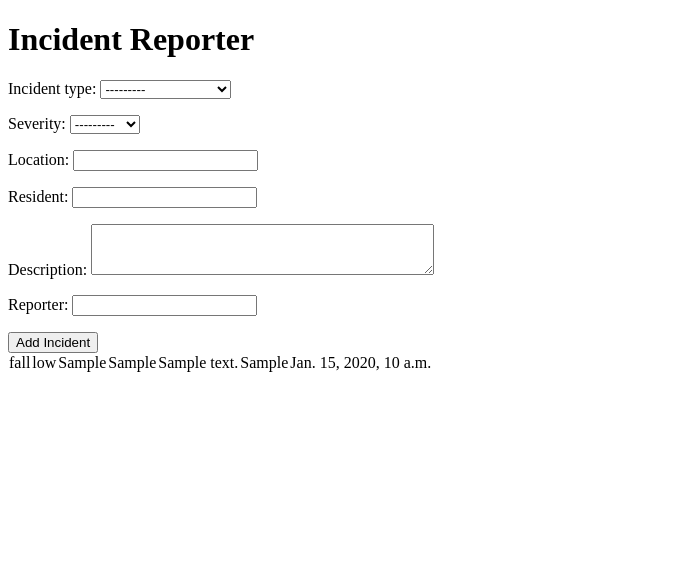
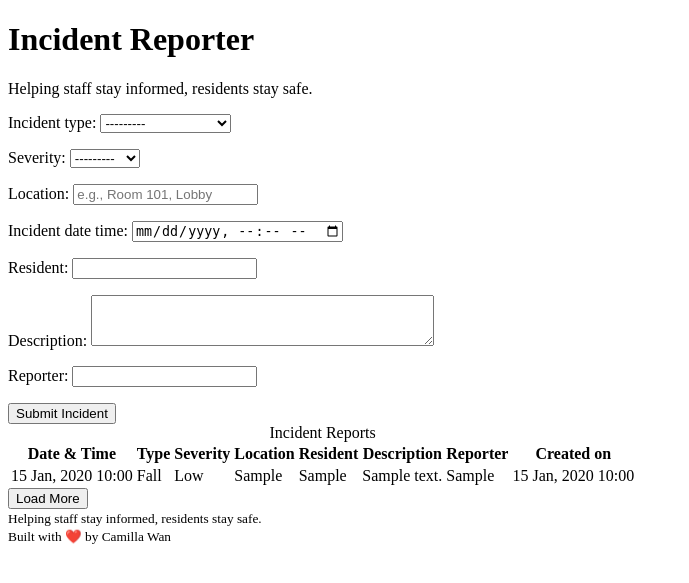
Before and after one commit to CamillaWan/incident-reporter, a Django app: page / in a window 1280 px wide. Shown: the top 583 px of the page, without its empty margins (0-689 px from the left). Run offline with Django 5.2, Linux system fonts and the light colour scheme; tables that the repository leaves empty hold one stand-in row (values such as "Sample post"); some libraries are stand-ins or nearby versions.

Commit message:
feat: add incident_date_time field and enhance forms and templates for incident reporting

```diff
--- a/reporter/forms.py
+++ b/reporter/forms.py
@@ -4,7 +4,13 @@ from .models import Incident
 class IncidentForm(forms.ModelForm):
     class Meta:
         model = Incident
-        fields = ['incident_type', 'severity', 'location', 'resident', 'description', 'reporter']
+        fields = ['incident_type', 'severity', 'location', 'incident_date_time', 'resident', 'description', 'reporter']
         widgets = {
             'description': forms.Textarea(attrs={'rows': 3}),
+            'location': forms.TextInput(attrs={'placeholder': 'e.g., Room 101, Lobby', 'class': 'form-control'}),
+            'incident_date_time': forms.DateTimeInput(
+            attrs={
+                'type': 'datetime-local', # HTML5 datetime-local input
+                'class': 'form-control', # Bootstrap class for styling
+            }, format='%Y-%m-%dT%H:%M'),
         }
--- a/reporter/models.py
+++ b/reporter/models.py
@@ -2,20 +2,20 @@ from django.db import models
 
 class Incident(models.Model):
     INCIDENT_TYPES = [
-        ('fall', 'Fall'),
-        ('medication', 'Medication Error'),
-        ('behavioral', 'Behavioral'),
-        ('equipment', 'Equipment Failure'),
-        ('infection', 'Infection'),
-        ('injury', 'Injury'),
-        ('other', 'Other'),
+        ('Fall', 'Fall'),
+        ('Medication', 'Medication Error'),
+        ('Behavioral', 'Behavioral'),
+        ('Equipment', 'Equipment Failure'),
+        ('Infection', 'Infection'),
+        ('Injury', 'Injury'),
+        ('Other', 'Other'),
     ]
 
     SEVERITY_LEVELS = [
-        ('low', 'Low'),
-        ('medium', 'Medium'),
-        ('high', 'High'),
-        ('critical', 'Critical'),
+        ('Low', 'Low'),
+        ('Medium', 'Medium'),
+        ('High', 'High'),
+        ('Critical', 'Critical'),
     ]
 
     timestamp = models.DateTimeField(auto_now_add=True)  # Date & Time
@@ -25,6 +25,8 @@ class Incident(models.Model):
     resident = models.CharField(max_length=255)  # Resident
     description = models.TextField()  # Description
     reporter = models.CharField(max_length=255)  # Reporter
+    incident_date_time = models.DateTimeField(null=True, blank=True)  # Incident Date & Time
+
 
     class Meta:
         ordering = ['-timestamp']
--- a/reporter/templates/reporter/list.html
+++ b/reporter/templates/reporter/list.html
@@ -8,18 +8,29 @@
     <script src="https://unpkg.com/alpinejs" defer></script>
 </head>
 <body>
+    <header>
         <h1>Incident Reporter</h1>
-
+        <p>Helping staff stay informed, residents stay safe.</p>
+    </header>
+    <section>
          <!-- Incident Form -->
         <form hx-post="{% url 'add_incident' %}" hx-target="#incident-table" hx-swap="outerHTML">
             {{ form.as_p }}
             {% csrf_token %}
-        <button type="submit">Add Incident</button>
+            <button type="submit">Submit Incident</button>
         </form>
+    </section>
 
+    <section>
         <!-- Incident Table -->
-    <div id="incident-table" hx-get="{% url 'load_more_incidents' %}?offset=0" hx-trigger="load">
+        <div id="incident-table">
             {% include 'reporter/partials/incident_table.html' %}
         </div>
+    </section>
+    <footer>
+        <small>Helping staff stay informed, residents stay safe.</small> </br>
+        <small>Built with ❤️ by Camilla Wan</small>
+    </footer>
+
 </body>
 </html>
--- a/reporter/templates/reporter/partials/incident_rows.html
+++ b/reporter/templates/reporter/partials/incident_rows.html
@@ -1,12 +1,13 @@
 <!-- reporter/templates/reporter/partials/incident_rows.html -->
 {% for incident in incidents %}
 <tr>
+    <td>{{ incident.incident_date_time|date:"d M, Y H:i" }}</td>
     <td>{{ incident.incident_type }}</td>
     <td>{{ incident.severity }}</td>
     <td>{{ incident.location }}</td>
     <td>{{ incident.resident }}</td>
     <td>{{ incident.description }}</td>
     <td>{{ incident.reporter }}</td>
-    <td>{{ incident.timestamp }}</td>
+    <td>{{ incident.timestamp|date:"d M, Y H:i" }}</td>
 </tr>
 {% endfor %}
--- a/reporter/templates/reporter/partials/incident_table.html
+++ b/reporter/templates/reporter/partials/incident_table.html
@@ -1,14 +1,16 @@
 <!-- reporter/templates/reporter/partials/incident_table.html -->
 <table>
+    <caption>Incident Reports</caption>
     <thead>
         <tr>
+            <th>Date & Time</th>
             <th>Type</th>
             <th>Severity</th>
             <th>Location</th>
             <th>Resident</th>
             <th>Description</th>
             <th>Reporter</th>
-            <th>Date & Time</th>
+            <th>Created on</th>
         </tr>
     </thead>
     <tbody id="incident-rows">
--- a/reporter/views.py
+++ b/reporter/views.py
@@ -2,6 +2,7 @@ from django.shortcuts import render
 from django.http import HttpResponse
 from .models import Incident
 from .forms import IncidentForm
+
 
 def incident_list(request):
     incidents = Incident.objects.all()[:5]  # Fetch the first 5 incidents
```
Also changed, not shown: reporter/migrations/0002_incident_incident_date_time_and_more.py (added). Lines whose indentation alone changed are shown as unchanged.
